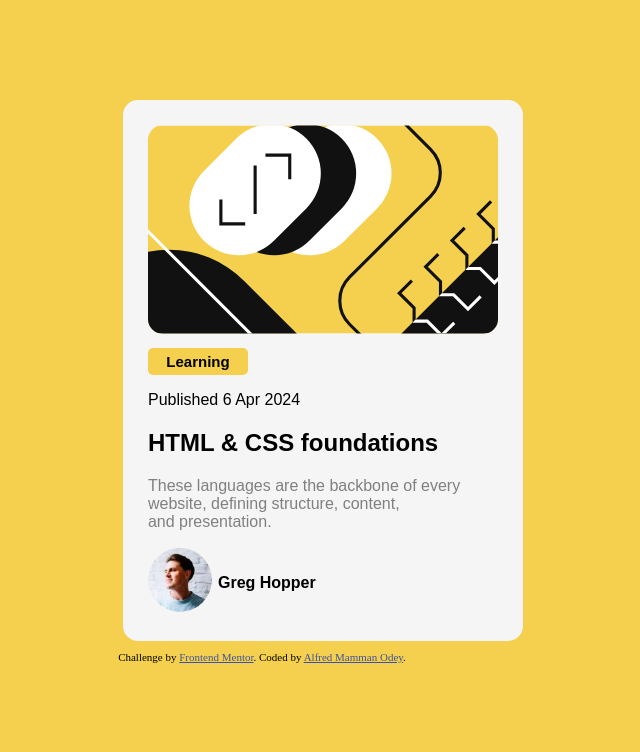
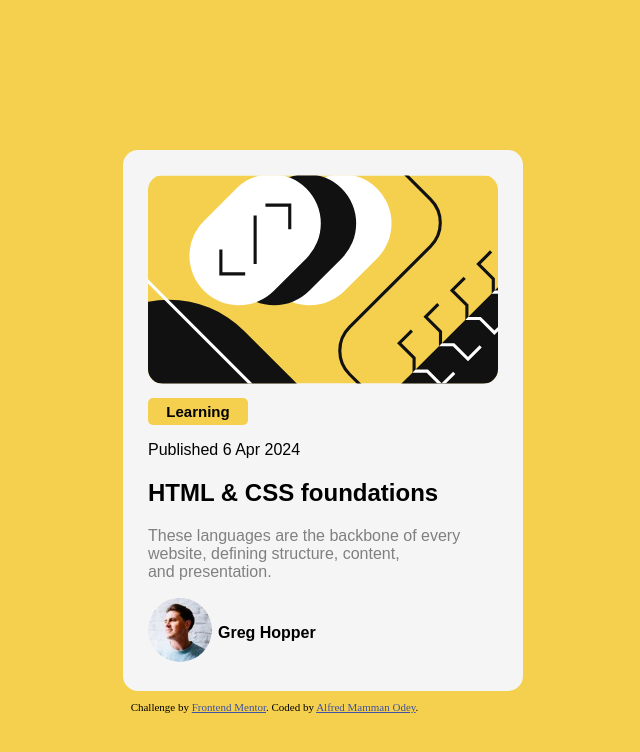
Before and after one commit to AlfredOdey/blog-preview-card-main, a plain HTML site: page index.html in a window 1280 px wide. Shown: the whole page, without its empty margins (378-1018 px from the left). Drawn offline with Linux system fonts and the light colour scheme.

Commit message:
Edited CSS file

```diff
--- a/style.css
+++ b/style.css
@@ -13,7 +13,7 @@ main {
     width: 350px;
     position: relative;
     left: 39%;
-    margin-top: 100px;
+    margin-top: 150px;
 }
 
 main:hover {
@@ -67,6 +67,7 @@ main {
     font-size: 11px;
     text-align: center;
     margin-top: 10px;
+    margin-left: 25px;
 }
 .attribution a {
     color: hsl(228, 45%, 44%);
```
